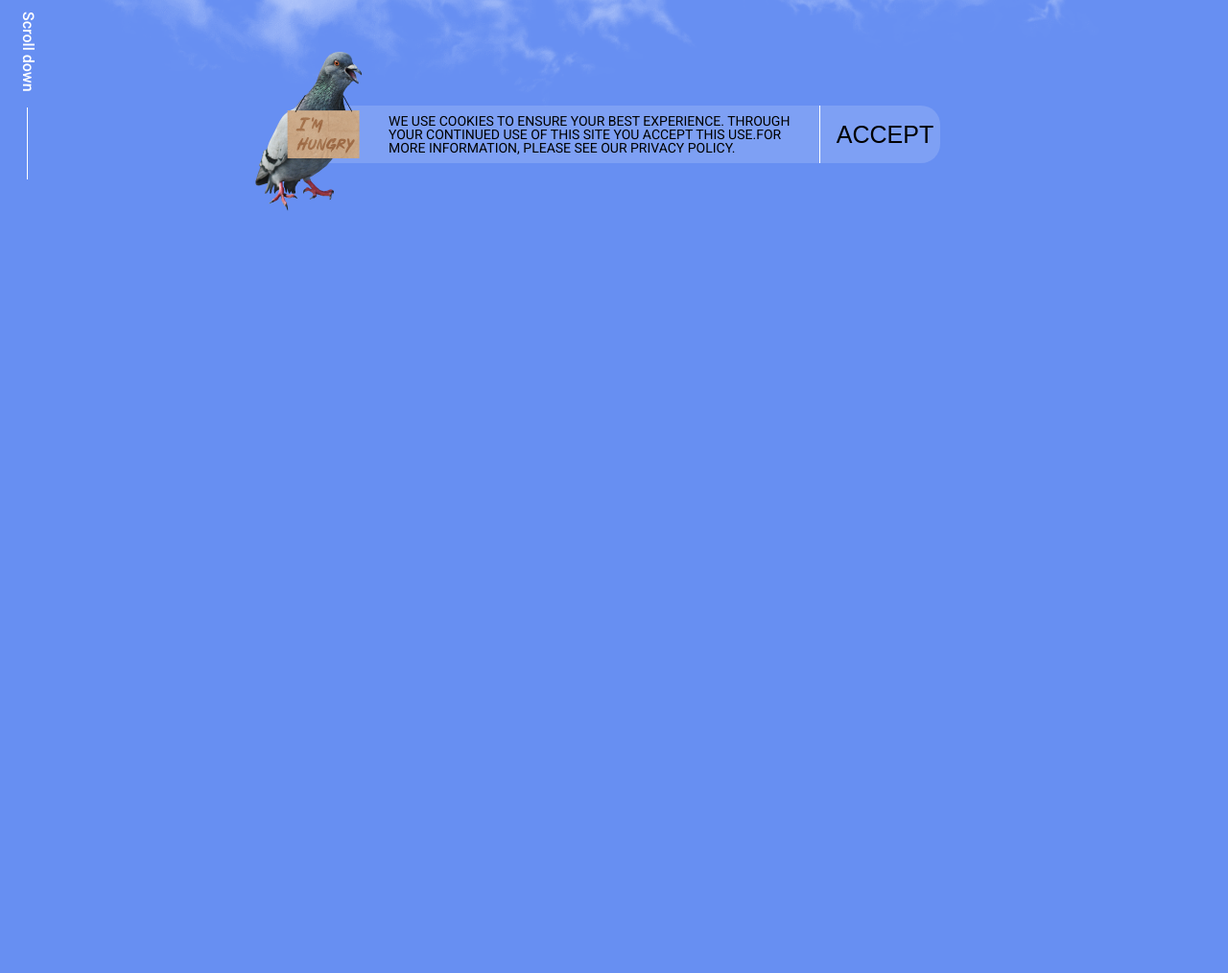
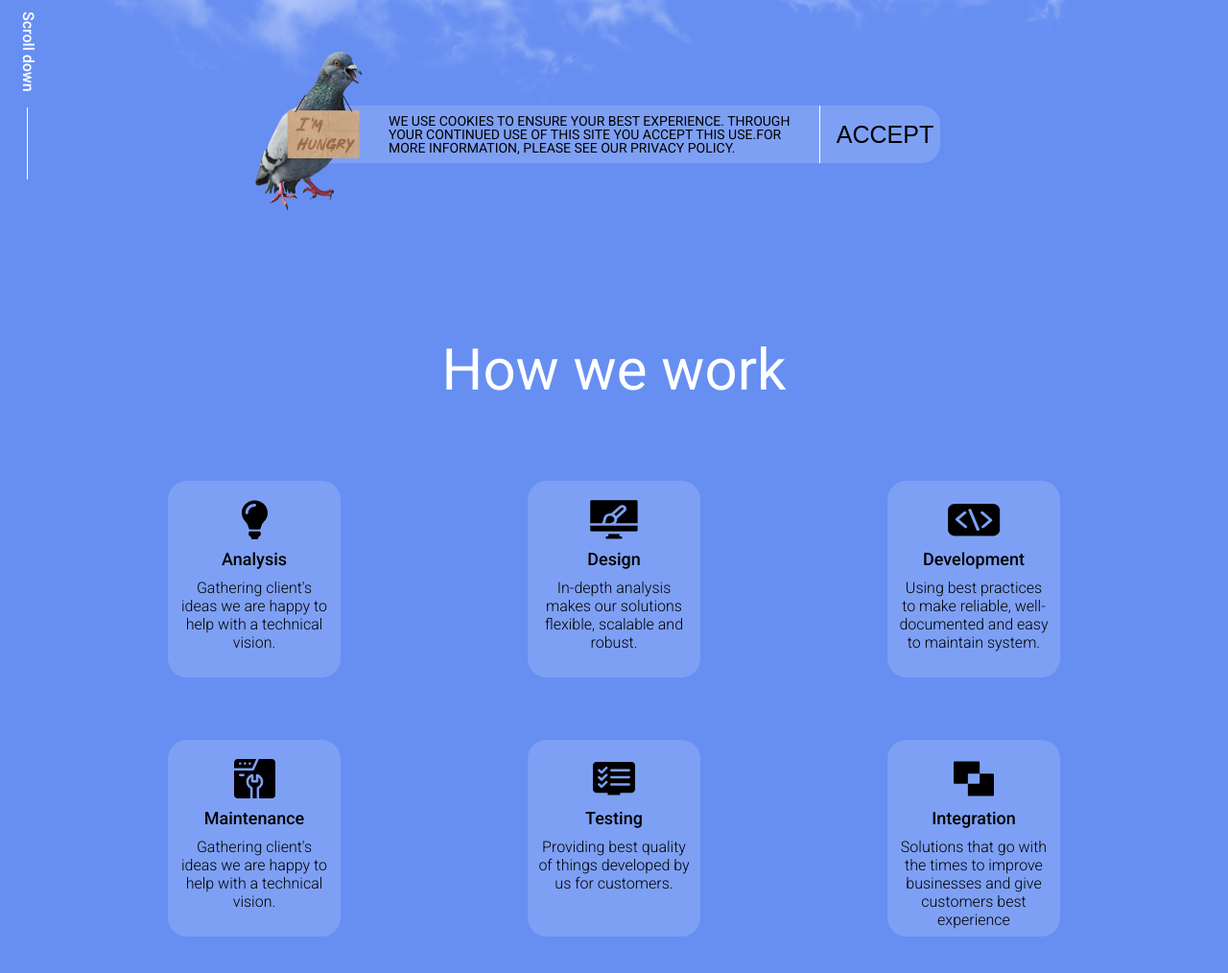
Before and after one commit to Yaroslav-Lazovski/live_streaming, a website: page index.html in a window 1280 px wide. Shown: the part 580-1594 px from the top of the page at 96% size. Before the commit the page ends 880 px from the top, so only its background shows below. Drawn offline with nearby package versions, Linux system fonts and the light colour scheme; files that its build step writes are made by us from their sources.

Commit message:
work section

```diff
--- a/index.html
+++ b/index.html
@@ -72,6 +72,76 @@
                 </div>
             </div>
         </section>
+
+        <section class="work-section">
+            <div class="container">
+                <div class="work">
+                    <h2 class="work__title">How we work</h2>
+
+                    <div class="work__cards-wrapper">
+                        <figure class="info-card card--analysis" aria-label="card analysis">
+                            <svg class="info-card__icon icon--bulb" aria-label="bulb icon">
+                                <use href="assets/sprites.svg#bulb-icon"></use>
+                            </svg>
+
+                            <h3 class="info-card__title">Analysis</h3>
+                            <p class="info-card__description">Gathering client's ideas we are happy to help with a
+                                technical vision.</p>
+                        </figure>
+
+                        <figure class="info-card card--design" aria-label="card design">
+                            <svg class="info-card__icon icon--design" aria-label="design icon">
+                                <use href="assets/sprites.svg#design-icon"></use>
+                            </svg>
+
+                            <h3 class="info-card__title">Design</h3>
+                            <p class="info-card__description">In-depth analysis makes our solutions flexible, scalable
+                                and robust.</p>
+                        </figure>
+
+                        <figure class="info-card card--development" aria-label="card development">
+                            <svg class="info-card__icon icon--development" aria-label="development icon">
+                                <use href="assets/sprites.svg#dev-icon"></use>
+                            </svg>
+
+                            <h3 class="info-card__title">Development</h3>
+                            <p class="info-card__description">Using best practices to make reliable, well-documented and
+                                easy to maintain system.</p>
+                        </figure>
+
+                        <figure class="info-card card--maintenance" aria-label="card maintenance">
+                            <svg class="info-card__icon icon--maintenance" aria-label="maintenance icon">
+                                <use href="assets/sprites.svg#maintenance-icon"></use>
+                            </svg>
+
+                            <h3 class="info-card__title">Maintenance</h3>
+                            <p class="info-card__description">Gathering client's ideas we are happy to help with a
+                                technical vision.</p>
+                        </figure>
+
+                        <figure class="info-card card--testing" aria-label="card testing">
+                            <svg class="info-card__icon icon--testing" aria-label="testing icon">
+                                <use href="assets/sprites.svg#testing-icon"></use>
+                            </svg>
+
+                            <h3 class="info-card__title">Testing</h3>
+                            <p class="info-card__description">Providing best quality of things developed by us for
+                                customers.</p>
+                        </figure>
+
+                        <figure class="info-card card--integration" aria-label="card integration">
+                            <svg class="info-card__icon icon--integration" aria-label="integration icon">
+                                <use href="assets/sprites.svg#integration-icon"></use>
+                            </svg>
+
+                            <h3 class="info-card__title">Integration</h3>
+                            <p class="info-card__description">Solutions that go with
+                                the times to improve businesses and give customers best experience</p>
+                        </figure>
+                    </div>
+                </div>
+            </div>
+        </section>
     </main>
 </body>
 
--- a/styles/_basic.scss
+++ b/styles/_basic.scss
@@ -29,6 +29,10 @@ li {
     list-style: none;
 }
 
+figure {
+    margin: 0;
+}
+
 .container {
     max-width: 1440px;
     margin: 0 auto;
--- /dev/null
+++ b/styles/_cards.scss
@@ -0,0 +1,56 @@
+@use "variables" as v;
+@use "mixins.scss" as m;
+@use "placeholders";
+@use "sass:color";
+
+.info-card {
+    width: 180px;
+    height: 205px;
+    padding: 20px 10px 0;
+    border-radius: 20px;
+    background-color: color.adjust(v.$color_white, $alpha: -0.85);
+
+    @include m.d-flex(start, center, nowrap, column, 0, 10px);
+
+    &__icon {
+        width: 25px;
+        height: 25px;
+        fill: v.$color_black;
+    }
+
+    &__title {
+        @include m.font(18px, 500, v.$color_black);
+    }
+
+    &__description {
+        text-align: center;
+        @include m.font(16px, 300, v.$color_black);
+    }
+
+    &:hover {
+        cursor: pointer;
+        background-color: color.adjust(v.$color_white, $alpha: -0.95);
+
+        .info-card__icon {
+            fill: v.$color_white;
+        }
+
+        .info-card__description,
+        .info-card__title {
+            color: v.$color_white;
+        }
+    }
+
+    @media (max-width: v.$media_min) {
+        width: 140px;
+        height: 170px;
+
+        &__title {
+            @include m.font(14px, 400, v.$color_black);
+        }
+
+        &__description {
+            @include m.font(11px, 300, v.$color_black);
+        }
+    }
+}
--- a/styles/_importer.scss
+++ b/styles/_importer.scss
@@ -1,3 +1,5 @@
 @forward "basic";
 @forward "header";
 @forward "hero";
+@forward "cards";
+@forward "work";
--- /dev/null
+++ b/styles/_work.scss
@@ -0,0 +1,107 @@
+@use "variables" as v;
+@use "mixins.scss" as m;
+@use "sass:color";
+
+.work-section {
+    padding: 50px 20px 180px;
+
+    .work {
+        margin: 0 auto;
+        text-align: center;
+
+        &__title {
+            margin-bottom: 80px;
+            @include m.font(60px, 400, v.$color-white);
+
+            @media (max-width: v.$media_min) {
+                display: none;
+            }
+        }
+
+        &__cards-wrapper {
+            max-width: 930px;
+            margin: 0 auto;
+
+            display: grid;
+            grid-template-columns: repeat(3, 1fr);
+            grid-template-rows: repeat(2, 1fr);
+            row-gap: 65px;
+            justify-items: center;
+            align-items: center;
+            grid-template-areas:
+                "analysis design development"
+                "maintenance testing integration";
+
+            .card--analysis {
+                grid-area: analysis;
+                justify-self: start;
+            }
+
+            .card--design {
+                grid-area: design;
+            }
+
+            .card--development {
+                grid-area: development;
+                justify-self: end;
+            }
+
+            .card--maintenance {
+                grid-area: maintenance;
+                justify-self: start;
+            }
+
+            .card--testing {
+                grid-area: testing;
+            }
+
+            .card--integration {
+                grid-area: integration;
+                justify-self: end;
+            }
+
+            .icon--bulb {
+                width: 29px;
+                height: 41px;
+            }
+            .icon--design {
+                width: 50px;
+                height: 41px;
+            }
+            .icon--development {
+                width: 55px;
+                height: 41px;
+            }
+            .icon--maintenance {
+                width: 43px;
+                height: 41px;
+            }
+            .icon--testing {
+                width: 44px;
+                height: 41px;
+            }
+            .icon--integration {
+                width: 42px;
+                height: 41px;
+            }
+
+            @media (max-width: v.$media_md) {
+                grid-template-columns: repeat(2, 1fr);
+                grid-template-rows: repeat(3, 1fr);
+                grid-template-areas:
+                    "analysis design"
+                    "development maintenance"
+                    "testing integration";
+
+                .card--analysis,
+                .card--design,
+                .card--development,
+                .card--maintenance,
+                .card--testing,
+                .card--integration {
+                    justify-self: center;
+                }
+            }
+        }
+    }
+}
```
